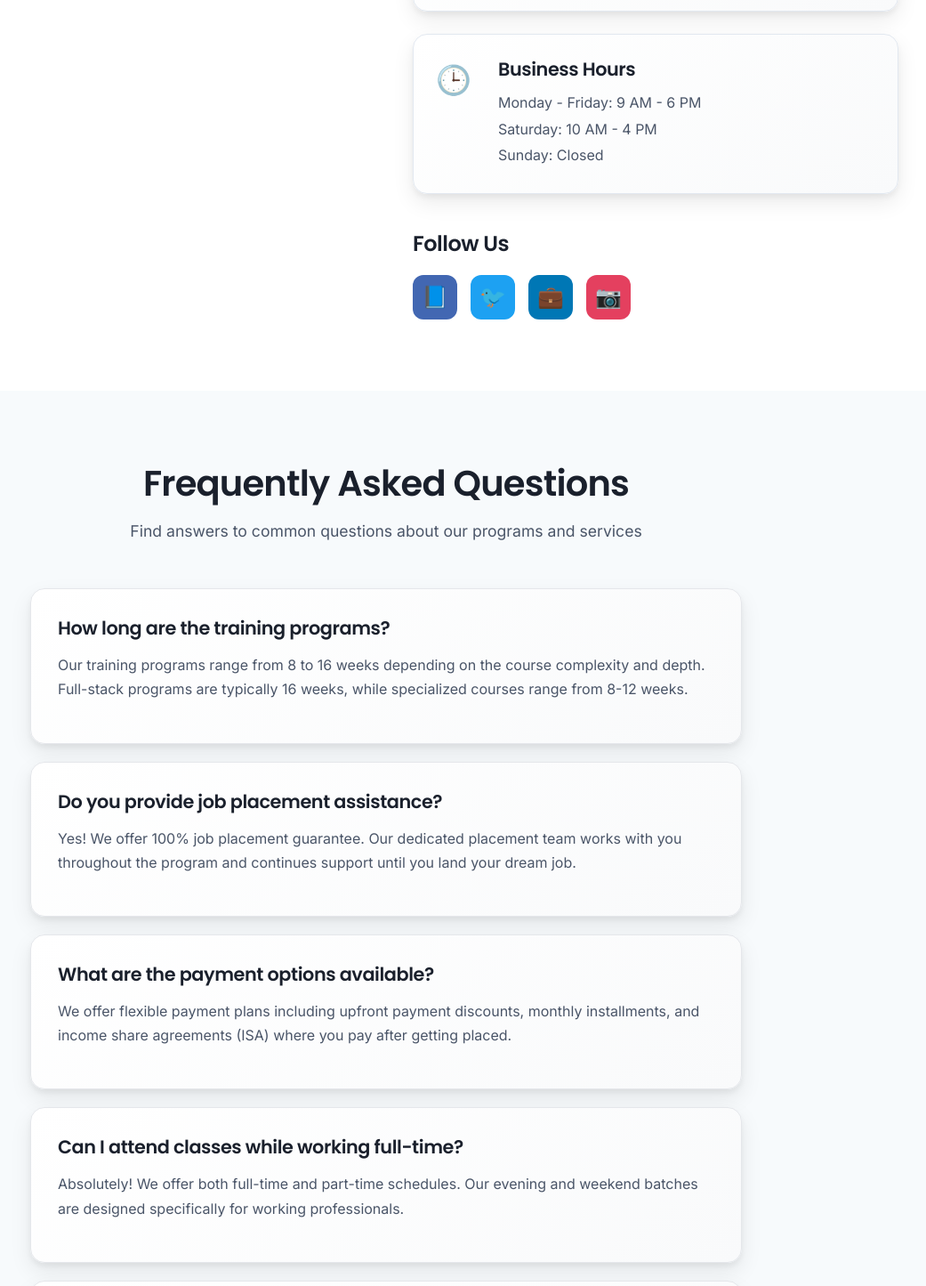
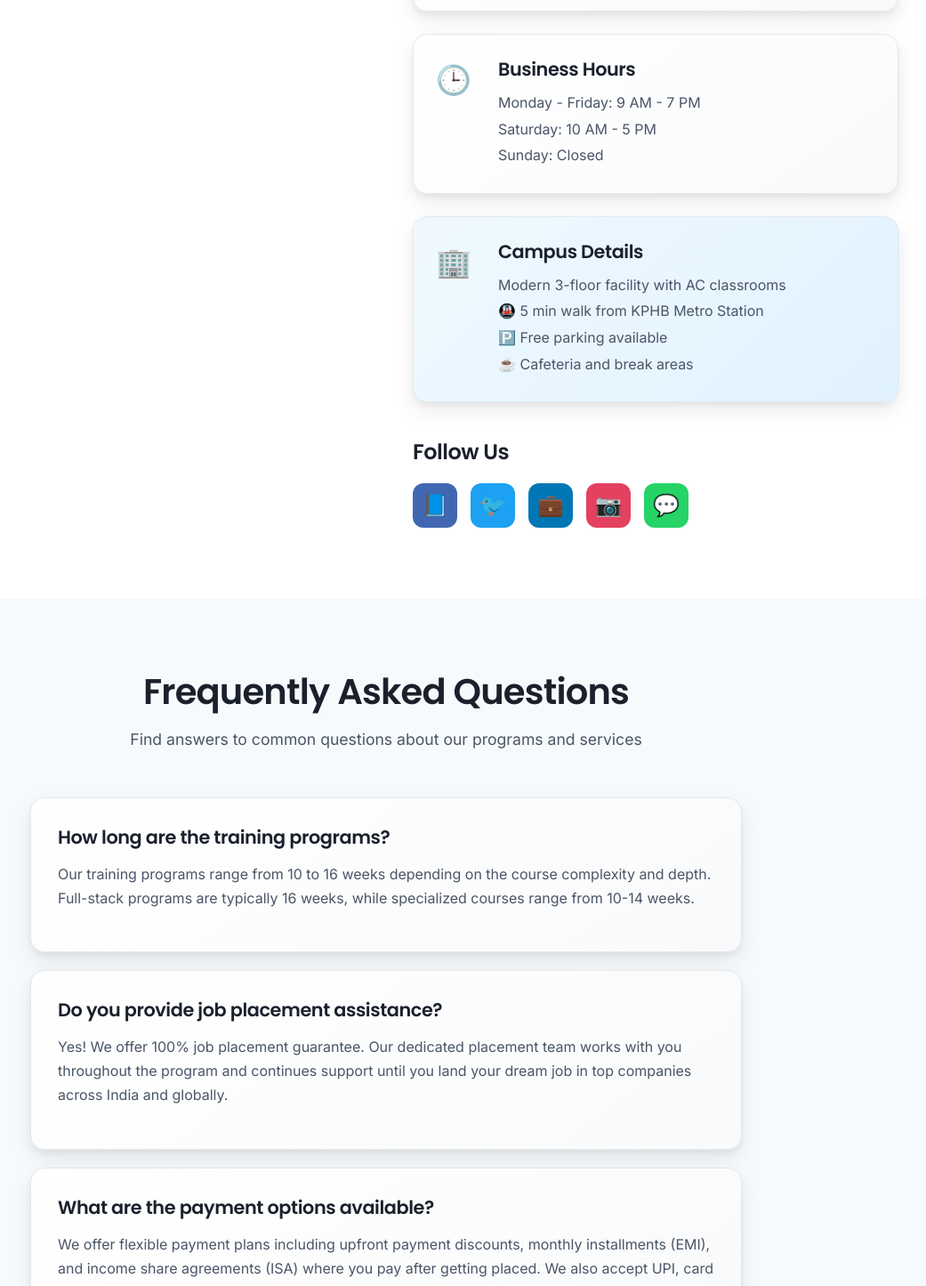
Before and after one commit to chidupudi/DatenWork, a React (Create React App) app: page /contact in a window 1280 px wide. Shown: the part 1225-2670 px from the top of the page at 89% size, without its empty margins (206-1247 px from the left). Built offline with nearby package versions, Linux system fonts and the light colour scheme.

Commit message:
contact us fixed[]

```diff
--- a/src/components/sections/TrainingCourses.js
+++ b/src/components/sections/TrainingCourses.js
@@ -14,61 +14,77 @@ const TrainingCourses = () => {
   const navigate = useNavigate();
   const [hoveredCourse, setHoveredCourse] = useState(null);
 
+  // Updated courses to match the courses page exactly
   const courses = [
     {
       id: 1,
-      title: 'Full Stack Development',
-      duration: '6 months',
+      title: 'Full Stack Web Development',
+      duration: '16 weeks',
       level: 'Beginner to Advanced',
       technologies: ['React', 'Node.js', 'MongoDB', 'Express'],
-      price: '₹45,000',
-      discount: '20% OFF',
+      price: '₹2,49,000',
+      originalPrice: '₹4,15,000',
+      discount: '40% OFF',
       icon: '💻',
-      gradient: 'linear-gradient(135deg, #667eea 0%, #764ba2 100%)'
+      gradient: 'linear-gradient(135deg, #667eea 0%, #764ba2 100%)',
+      rating: 4.9,
+      students: 1250
     },
     {
       id: 2,
-      title: 'Data Science & ML',
-      duration: '8 months',
-      level: 'Intermediate',
-      technologies: ['Python', 'TensorFlow', 'Pandas', 'Scikit-learn'],
-      price: '₹65,000',
-      discount: '15% OFF',
+      title: 'Data Science with Python',
+      duration: '14 weeks',
+      level: 'Beginner to Advanced',
+      technologies: ['Python', 'Pandas', 'TensorFlow', 'Scikit-learn'],
+      price: '₹2,25,000',
+      originalPrice: '₹3,24,000',
+      discount: '31% OFF',
       icon: '🤖',
-      gradient: 'linear-gradient(135deg, #f093fb 0%, #f5576c 100%)'
+      gradient: 'linear-gradient(135deg, #f093fb 0%, #f5576c 100%)',
+      rating: 4.9,
+      students: 543
     },
     {
       id: 3,
-      title: 'Cloud Computing AWS',
-      duration: '4 months',
-      level: 'Professional',
-      technologies: ['AWS', 'Docker', 'Kubernetes', 'Jenkins'],
-      price: '₹40,000',
-      discount: '25% OFF',
-      icon: '☁️',
-      gradient: 'linear-gradient(135deg, #4facfe 0%, #00f2fe 100%)'
+      title: 'React.js Mastery Course',
+      duration: '10 weeks',
+      level: 'Intermediate',
+      technologies: ['React', 'Redux', 'TypeScript', 'Jest'],
+      price: '₹1,58,000',
+      originalPrice: '₹2,41,000',
+      discount: '34% OFF',
+      icon: '⚛️',
+      gradient: 'linear-gradient(135deg, #4facfe 0%, #00f2fe 100%)',
+      rating: 4.8,
+      students: 890
     },
     {
       id: 4,
-      title: 'Cybersecurity Expert',
-      duration: '6 months',
-      level: 'Advanced',
-      technologies: ['Network Security', 'Ethical Hacking', 'Cryptography'],
-      price: '₹55,000',
-      discount: '10% OFF',
+      title: 'Node.js Backend Development',
+      duration: '12 weeks',
+      level: 'Intermediate',
+      technologies: ['Node.js', 'Express', 'PostgreSQL', 'AWS'],
+      price: '₹1,83,000',
+      originalPrice: '₹2,66,000',
+      discount: '31% OFF',
       icon: '🔐',
-      gradient: 'linear-gradient(135deg, #fa709a 0%, #fee140 100%)'
+      gradient: 'linear-gradient(135deg, #fa709a 0%, #fee140 100%)',
+      rating: 4.7,
+      students: 654
     },
     {
       id: 5,
-      title: 'Mobile App Development',
-      duration: '5 months',
+      title: 'React Native Mobile Development',
+      duration: '12 weeks',
       level: 'Intermediate',
-      technologies: ['React Native', 'Flutter', 'Firebase', 'APIs'],
-      price: '₹50,000',
-      discount: '30% OFF',
+      technologies: ['React Native', 'Expo', 'Redux', 'Firebase'],
+      price: '₹2,00,000',
+      originalPrice: '₹2,83,000',
+      discount: '29% OFF',
       icon: '📱',
-      gradient: 'linear-gradient(135deg, #a8edea 0%, #fed6e3 100%)'
+      gradient: 'linear-gradient(135deg, #a8edea 0%, #fed6e3 100%)',
+      rating: 4.8,
+      students: 432
     }
   ];
 
@@ -260,11 +276,30 @@ const TrainingCourses = () => {
     border: '1px solid #e5e7eb'
   };
 
+  const priceContainerStyles = {
+    marginBottom: '16px'
+  };
+
   const coursePriceStyles = {
     fontSize: '1.5rem',
     fontWeight: '700',
     color: '#1f2937',
-    marginBottom: '16px'
+    marginBottom: '4px'
+  };
+
+  const originalPriceStyles = {
+    fontSize: '1rem',
+    color: '#9ca3af',
+    textDecoration: 'line-through'
+  };
+
+  const courseStatsStyles = {
+    display: 'flex',
+    justifyContent: 'space-between',
+    alignItems: 'center',
+    marginBottom: '16px',
+    fontSize: '0.875rem',
+    color: '#6b7280'
   };
 
   const courseButtonStyles = {
@@ -433,7 +468,15 @@ const TrainingCourses = () => {
                     ))}
                   </div>
 
-                  <div style={coursePriceStyles}>{course.price}</div>
+                  <div style={priceContainerStyles}>
+                    <div style={coursePriceStyles}>{course.price}</div>
+                    <div style={originalPriceStyles}>{course.originalPrice}</div>
+                  </div>
+
+                  <div style={courseStatsStyles}>
+                    <span>⭐ {course.rating}</span>
+                    <span>👥 {course.students.toLocaleString()} students</span>
+                  </div>
 
                   <motion.button
                     style={courseButtonStyles}
@@ -464,7 +507,7 @@ const TrainingCourses = () => {
               </div>
 
               <h3 style={viewMoreTextStyles}>Explore More Courses</h3>
-              <p style={viewMoreSubtextStyles}>50+ specialized programs available</p>
+              <p style={viewMoreSubtextStyles}>6+ specialized programs available</p>
 
               <motion.button
                 style={viewMoreButtonStyles(hoveredCourse === 'viewMore')}
--- a/src/pages/Contact.js
+++ b/src/pages/Contact.js
@@ -39,12 +39,12 @@ const Contact = () => {
     {
       icon: '📍',
       title: 'Our Location',
-      details: ['123 Tech Hub Street', 'Innovation District', 'San Francisco, CA 94105']
+      details: ['Plot No. 47, KPHB Phase 1', 'Kukatpally Housing Board', 'Hyderabad, Telangana 500072']
     },
     {
       icon: '📞',
       title: 'Phone Numbers',
-      details: ['+1 (555) 123-4567', '+1 (555) 765-4321', 'Available 9 AM - 6 PM PST']
+      details: ['+91 9876543210', '+91 8765432109', 'Available 9 AM - 7 PM IST']
     },
     {
       icon: '✉️',
@@ -54,30 +54,34 @@ const Contact = () => {
     {
       icon: '🕒',
       title: 'Business Hours',
-      details: ['Monday - Friday: 9 AM - 6 PM', 'Saturday: 10 AM - 4 PM', 'Sunday: Closed']
+      details: ['Monday - Friday: 9 AM - 7 PM', 'Saturday: 10 AM - 5 PM', 'Sunday: Closed']
     }
   ];
 
   const faqs = [
     {
       question: 'How long are the training programs?',
-      answer: 'Our training programs range from 8 to 16 weeks depending on the course complexity and depth. Full-stack programs are typically 16 weeks, while specialized courses range from 8-12 weeks.'
+      answer: 'Our training programs range from 10 to 16 weeks depending on the course complexity and depth. Full-stack programs are typically 16 weeks, while specialized courses range from 10-14 weeks.'
     },
     {
       question: 'Do you provide job placement assistance?',
-      answer: 'Yes! We offer 100% job placement guarantee. Our dedicated placement team works with you throughout the program and continues support until you land your dream job.'
+      answer: 'Yes! We offer 100% job placement guarantee. Our dedicated placement team works with you throughout the program and continues support until you land your dream job in top companies across India and globally.'
     },
     {
       question: 'What are the payment options available?',
-      answer: 'We offer flexible payment plans including upfront payment discounts, monthly installments, and income share agreements (ISA) where you pay after getting placed.'
+      answer: 'We offer flexible payment plans including upfront payment discounts, monthly installments (EMI), and income share agreements (ISA) where you pay after getting placed. We also accept UPI, card payments, and bank transfers.'
     },
     {
       question: 'Can I attend classes while working full-time?',
-      answer: 'Absolutely! We offer both full-time and part-time schedules. Our evening and weekend batches are designed specifically for working professionals.'
+      answer: 'Absolutely! We offer both full-time and part-time schedules. Our evening (6 PM - 9 PM) and weekend batches are designed specifically for working professionals in Hyderabad and surrounding areas.'
     },
     {
       question: 'What kind of support do you provide during the course?',
-      answer: 'You get dedicated mentorship, 24/7 doubt resolution, peer learning groups, regular assessments, and career counseling throughout your journey with us.'
+      answer: 'You get dedicated mentorship, 24/7 doubt resolution via WhatsApp/Slack, peer learning groups, regular assessments, mock interviews, and career counseling throughout your journey with us.'
+    },
+    {
+      question: 'Do you provide hostel or accommodation facilities?',
+      answer: 'While we don\'t provide direct accommodation, we can help you connect with nearby PG accommodations and shared apartments in KPHB and Kukatpally areas. Our campus is well-connected by metro and bus services.'
     }
   ];
 
@@ -91,7 +95,7 @@ const Contact = () => {
             <h1 style={{ fontSize: '3.5rem', marginBottom: '24px', color: '#1a202c' }}>Get In Touch</h1>
             <p style={{ fontSize: '1.25rem', lineHeight: '1.8', color: '#4a5568' }}>
               Ready to transform your career? We're here to help you every step of the way.
-              Reach out to us for course information, career guidance, or any questions you might have.
+              Visit our Hyderabad campus or reach out to us for course information, career guidance, or any questions you might have.
             </p>
           </div>
         </div>
@@ -99,11 +103,11 @@ const Contact = () => {
 
       <section style={{ padding: '80px 0' }}>
         <div className="container">
-          <div style={{ display: 'grid', gridTemplateColumns: '1fr 1fr', gap: '60px', alignItems: 'flex-start' }}>
+          <div style={{ display: 'grid', gridTemplateColumns: window.innerWidth <= 968 ? '1fr' : '1fr 1fr', gap: '60px', alignItems: 'flex-start' }}>
             <div>
               <h2 style={{ fontSize: '2.5rem', marginBottom: '30px', color: '#1a202c' }}>Send Us a Message</h2>
               <form onSubmit={handleSubmit} style={{ display: 'flex', flexDirection: 'column', gap: '20px' }}>
-                <div style={{ display: 'grid', gridTemplateColumns: '1fr 1fr', gap: '20px' }}>
+                <div style={{ display: 'grid', gridTemplateColumns: window.innerWidth <= 768 ? '1fr' : '1fr 1fr', gap: '20px' }}>
                   <input
                     type="text"
                     name="name"
@@ -136,11 +140,11 @@ const Contact = () => {
                   />
                 </div>
 
-                <div style={{ display: 'grid', gridTemplateColumns: '1fr 1fr', gap: '20px' }}>
+                <div style={{ display: 'grid', gridTemplateColumns: window.innerWidth <= 768 ? '1fr' : '1fr 1fr', gap: '20px' }}>
                   <input
                     type="tel"
                     name="phone"
-                    placeholder="Your Phone"
+                    placeholder="Your Phone (+91)"
                     value={formData.phone}
                     onChange={handleInputChange}
                     style={{
@@ -168,6 +172,7 @@ const Contact = () => {
                     <option value="placement">Job Placement</option>
                     <option value="consultancy">IT Consultancy</option>
                     <option value="partnership">Partnership</option>
+                    <option value="campus-visit">Campus Visit</option>
                     <option value="other">Other</option>
                   </select>
                 </div>
@@ -230,6 +235,20 @@ const Contact = () => {
                 ))}
               </div>
 
+              {/* Campus Location Card */}
+              <Card style={{ padding: '25px', border: '1px solid #e2e8f0', marginTop: '25px', background: 'linear-gradient(135deg, #f0f9ff 0%, #e0f2fe 100%)' }}>
+                <div style={{ display: 'flex', alignItems: 'flex-start', gap: '20px' }}>
+                  <div style={{ fontSize: '2rem', minWidth: '50px' }}>🏢</div>
+                  <div>
+                    <h3 style={{ fontSize: '1.3rem', marginBottom: '12px', color: '#1a202c' }}>Campus Details</h3>
+                    <p style={{ margin: '4px 0', color: '#4a5568', fontSize: '1rem' }}>Modern 3-floor facility with AC classrooms</p>
+                    <p style={{ margin: '4px 0', color: '#4a5568', fontSize: '1rem' }}>🚇 5 min walk from KPHB Metro Station</p>
+                    <p style={{ margin: '4px 0', color: '#4a5568', fontSize: '1rem' }}>🅿️ Free parking available</p>
+                    <p style={{ margin: '4px 0', color: '#4a5568', fontSize: '1rem' }}>☕ Cafeteria and break areas</p>
+                  </div>
+                </div>
+              </Card>
+
               <div style={{ marginTop: '40px' }}>
                 <h3 style={{ fontSize: '1.5rem', marginBottom: '20px', color: '#1a202c' }}>Follow Us</h3>
                 <div style={{ display: 'flex', gap: '15px' }}>
@@ -281,6 +300,18 @@ const Contact = () => {
                     fontSize: '1.5rem',
                     textDecoration: 'none'
                   }}>📷</a>
+                  <a href="https://wa.me/919876543210" target="_blank" rel="noopener noreferrer" style={{
+                    display: 'flex',
+                    alignItems: 'center',
+                    justifyContent: 'center',
+                    width: '50px',
+                    height: '50px',
+                    background: '#25D366',
+                    color: 'white',
+                    borderRadius: '12px',
+                    fontSize: '1.5rem',
+                    textDecoration: 'none'
+                  }}>💬</a>
                 </div>
               </div>
             </div>
@@ -312,15 +343,52 @@ const Contact = () => {
         </div>
       </section>
 
+      {/* Google Maps Section */}
+      <section style={{ padding: '80px 0', background: '#ffffff' }}>
+        <div className="container">
+          <div style={{ textAlign: 'center', marginBottom: '50px' }}>
+            <h2 style={{ fontSize: '2.5rem', marginBottom: '16px', color: '#1a202c' }}>Find Us on Map</h2>
+            <p style={{ fontSize: '1.1rem', color: '#4a5568' }}>
+              Located in the heart of KPHB, easily accessible by metro and bus
+            </p>
+          </div>
+
+          <div style={{ borderRadius: '16px', overflow: 'hidden', boxShadow: '0 10px 25px rgba(0, 0, 0, 0.1)', height: '400px', background: '#f3f4f6', display: 'flex', alignItems: 'center', justifyContent: 'center' }}>
+            <div style={{ textAlign: 'center', color: '#6b7280' }}>
+              <div style={{ fontSize: '3rem', marginBottom: '16px' }}>🗺️</div>
+              <p style={{ fontSize: '1.1rem', marginBottom: '16px' }}>Google Maps Integration</p>
+              <p style={{ fontSize: '0.9rem' }}>Plot No. 47, KPHB Phase 1, Kukatpally, Hyderabad</p>
+              <a
+                href="https://maps.google.com/?q=KPHB+Phase+1+Kukatpally+Hyderabad"
+                target="_blank"
+                rel="noopener noreferrer"
+                style={{
+                  display: 'inline-block',
+                  marginTop: '16px',
+                  padding: '12px 24px',
+                  background: '#4f46e5',
+                  color: 'white',
+                  borderRadius: '8px',
+                  textDecoration: 'none',
+                  fontWeight: '500'
+                }}
+              >
+                Open in Google Maps
+              </a>
+            </div>
+          </div>
+        </div>
+      </section>
+
       <section style={{ padding: '80px 0', background: 'linear-gradient(135deg, #667eea 0%, #764ba2 100%)', color: 'white' }}>
         <div className="container">
           <div style={{ textAlign: 'center' }}>
             <h2 style={{ fontSize: '2.5rem', marginBottom: '24px', color: 'white' }}>Ready to Get Started?</h2>
             <p style={{ fontSize: '1.2rem', marginBottom: '40px', color: 'rgba(255,255,255,0.9)', maxWidth: '600px', margin: '0 auto 40px' }}>
-              Don't wait! Your dream career in tech is just one conversation away. Schedule a free consultation call today.
+              Don't wait! Your dream career in tech is just one conversation away. Visit our Hyderabad campus or schedule a free consultation call today.
             </p>
             <div style={{ display: 'flex', gap: '20px', justifyContent: 'center', flexWrap: 'wrap' }}>
-              <Button variant="secondary" size="large">Schedule Free Call</Button>
+              <Button variant="secondary" size="large">Schedule Campus Visit</Button>
               <Button variant="outline" size="large" style={{ borderColor: 'white', color: 'white' }}>View All Courses</Button>
             </div>
           </div>
```
